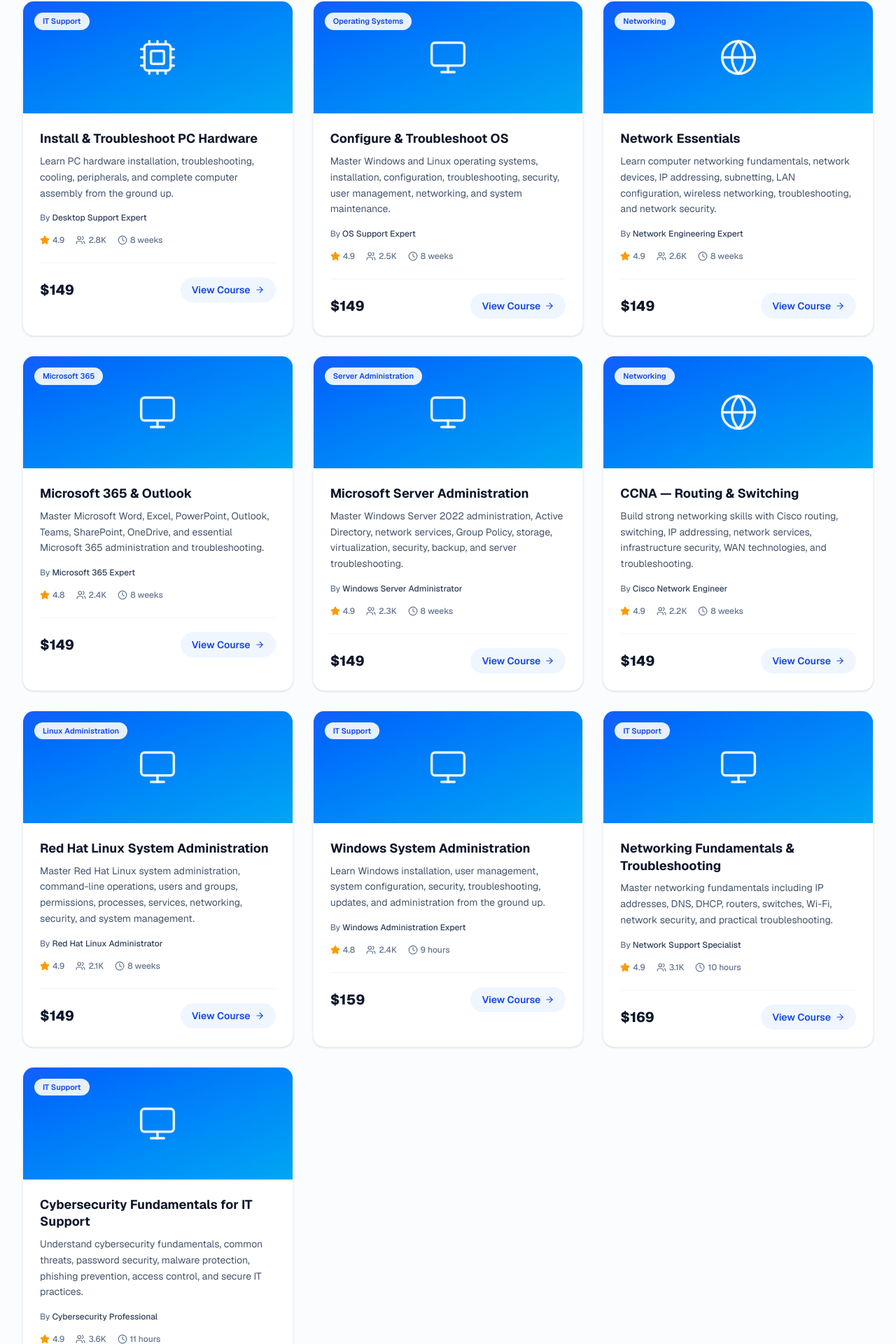
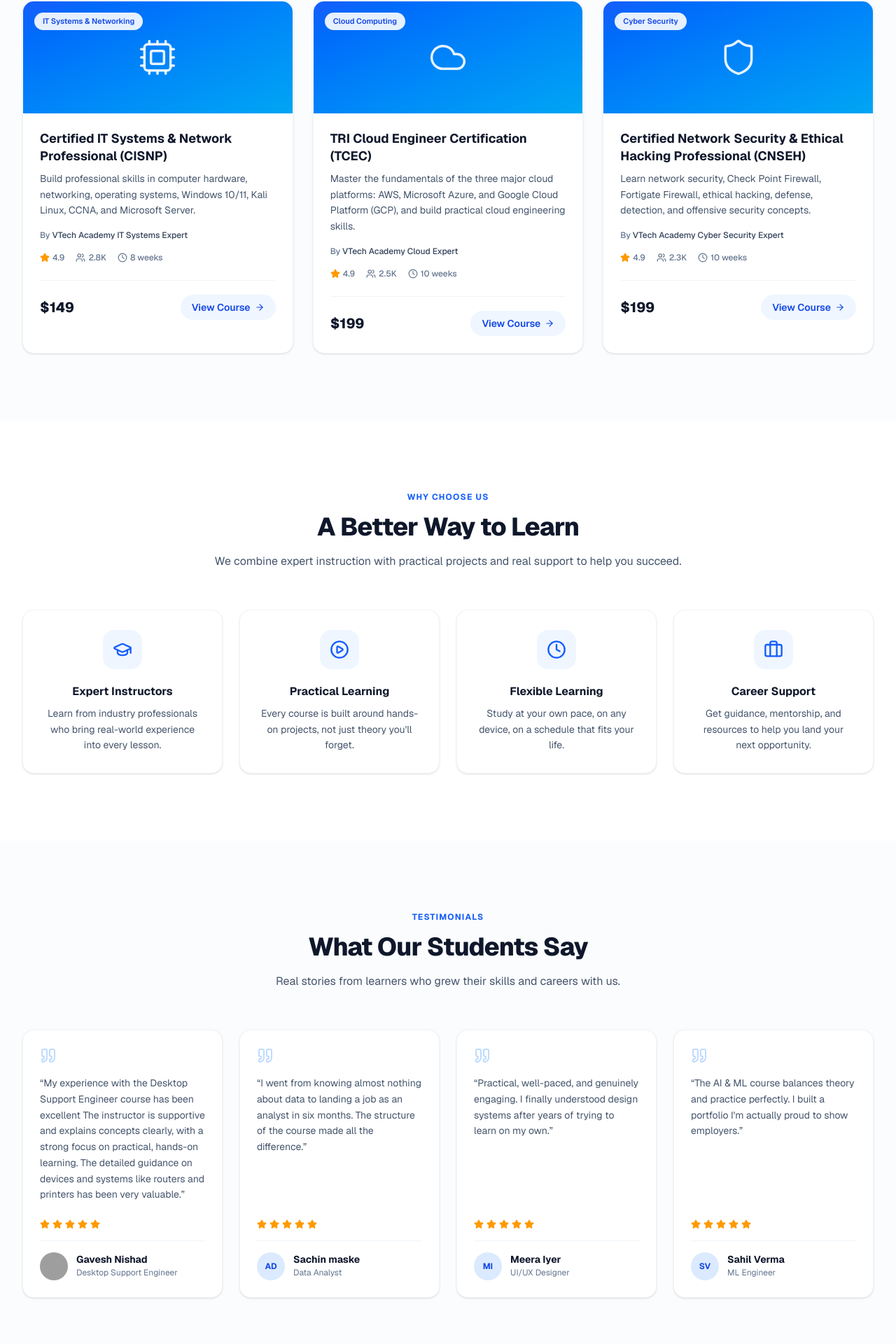
Before and after one commit to Shivanshu666/StackXAcademy, a Next.js app: page / in a window 1280 px wide. Shown: the part 2021-3941 px from the top of the page at 70% size. Built offline with nearby package versions, Linux system fonts and the light colour scheme; grey boxes are pictures that could not be loaded.

Commit message:
Update StackX Academy

```diff
--- a/app/page.tsx
+++ b/app/page.tsx
@@ -1,6 +1,6 @@
 "use client";
 
-import { Globe } from "lucide-react";
+import { Cloud, Globe, Shield } from "lucide-react";
 import { useEffect, useState } from "react";
 import { Inter } from "next/font/google";
 import {
@@ -84,134 +84,44 @@ type Course = {
 const COURSES: Course[] = [
   {
   id: 1,
-  category: "IT Support",
-  title: "Install & Troubleshoot PC Hardware",
+  category: "IT Systems & Networking",
+  title: "Certified IT Systems & Network Professional (CISNP)",
   description:
-    "Learn PC hardware installation, troubleshooting, cooling, peripherals, and complete computer assembly from the ground up.",
-  instructor: "Desktop Support Expert",
+    "Build professional skills in computer hardware, networking, operating systems, Windows 10/11, Kali Linux, CCNA, and Microsoft Server.",
+  instructor: "VTech Academy IT Systems Expert",
   rating: 4.9,
   students: "2.8K",
   duration: "8 weeks",
   price: "$149",
   icon: Cpu,
+},
 
-  },
 {
   id: 2,
-  category: "Operating Systems",
-  title: "Configure & Troubleshoot OS",
+  category: "Cloud Computing",
+  title: "TRI Cloud Engineer Certification (TCEC)",
   description:
-    "Master Windows and Linux operating systems, installation, configuration, troubleshooting, security, user management, networking, and system maintenance.",
-  instructor: "OS Support Expert",
+    "Master the fundamentals of the three major cloud platforms: AWS, Microsoft Azure, and Google Cloud Platform (GCP), and build practical cloud engineering skills.",
+  instructor: "VTech Academy Cloud Expert",
   rating: 4.9,
   students: "2.5K",
-  duration: "8 weeks",
-  price: "$149",
-  icon: Monitor,
+  duration: "10 weeks",
+  price: "$199",
+  icon: Cloud,
 },
+
 {
   id: 3,
-  category: "Networking",
-  title: "Network Essentials",
+  category: "Cyber Security",
+  title: "Certified Network Security & Ethical Hacking Professional (CNSEH)",
   description:
-    "Learn computer networking fundamentals, network devices, IP addressing, subnetting, LAN configuration, wireless networking, troubleshooting, and network security.",
-  instructor: "Network Engineering Expert",
-  rating: 4.9,
-  students: "2.6K",
-  duration: "8 weeks",
-  price: "$149",
-  icon: Globe,
-  },
-  {
-    id: 4,
-  category: "Microsoft 365",
-  title: "Microsoft 365 & Outlook",
-  description:
-    "Master Microsoft Word, Excel, PowerPoint, Outlook, Teams, SharePoint, OneDrive, and essential Microsoft 365 administration and troubleshooting.",
-  instructor: "Microsoft 365 Expert",
-  rating: 4.8,
-  students: "2.4K",
-  duration: "8 weeks",
-  price: "$149",
-  icon: Monitor,
-  },
-  {
-    id: 5,
-  category: "Server Administration",
-  title: "Microsoft Server Administration",
-  description:
-    "Master Windows Server 2022 administration, Active Directory, network services, Group Policy, storage, virtualization, security, backup, and server troubleshooting.",
-  instructor: "Windows Server Administrator",
+    "Learn network security, Check Point Firewall, Fortigate Firewall, ethical hacking, defense, detection, and offensive security concepts.",
+  instructor: "VTech Academy Cyber Security Expert",
   rating: 4.9,
   students: "2.3K",
-  duration: "8 weeks",
-  price: "$149",
-  icon: Monitor,
-  },
-  {
-    id: 6,
-  category: "Networking",
-  title: "CCNA — Routing & Switching",
-  description:
-    "Build strong networking skills with Cisco routing, switching, IP addressing, network services, infrastructure security, WAN technologies, and troubleshooting.",
-  instructor: "Cisco Network Engineer",
-  rating: 4.9,
-  students: "2.2K",
-  duration: "8 weeks",
-  price: "$149",
-  icon: Globe,
-  },
-  {
-  id: 7,
-  category: "Linux Administration",
-  title: "Red Hat Linux System Administration",
-  description:
-    "Master Red Hat Linux system administration, command-line operations, users and groups, permissions, processes, services, networking, security, and system management.",
-  instructor: "Red Hat Linux Administrator",
-  rating: 4.9,
-  students: "2.1K",
-  duration: "8 weeks",
-  price: "$149",
-  icon: Monitor,
-  },
-  {
-  id: 8,
-  category: "IT Support",
-  title: "Windows System Administration",
-  description:
-    "Learn Windows installation, user management, system configuration, security, troubleshooting, updates, and administration from the ground up.",
-  instructor: "Windows Administration Expert",
-  rating: 4.8,
-  students: "2.4K",
-  duration: "9 hours",
-  price: "$159",
-  icon: Monitor,
-},
-{
-  id: 9,
-  category: "IT Support",
-  title: "Networking Fundamentals & Troubleshooting",
-  description:
-    "Master networking fundamentals including IP addresses, DNS, DHCP, routers, switches, Wi-Fi, network security, and practical troubleshooting.",
-  instructor: "Network Support Specialist",
-  rating: 4.9,
-  students: "3.1K",
-  duration: "10 hours",
-  price: "$169",
-  icon: Monitor,
-},
-{
-  id: 10,
-  category: "IT Support",
-  title: "Cybersecurity Fundamentals for IT Support",
-  description:
-    "Understand cybersecurity fundamentals, common threats, password security, malware protection, phishing prevention, access control, and secure IT practices.",
-  instructor: "Cybersecurity Professional",
-  rating: 4.9,
-  students: "3.6K",
-  duration: "11 hours",
-  price: "$179",
-  icon: Monitor,
+  duration: "10 weeks",
+  price: "$199",
+  icon: Shield,
 },
 
 ];
@@ -247,14 +157,15 @@ const WHY_CHOOSE_US = [
 
 const TESTIMONIALS = [
   {
-    name: "Priya Nair",
-    role: "Frontend Developer",
+    name: "Gavesh Nishad",
+    role: "Desktop Support Engineer",
     quote:
-      "The Full Stack course completely changed my career path. The projects felt real, and the instructors actually cared about my progress.",
-    initials: "PN",
+      "My experience with the Desktop Support Engineer course has been excellent The instructor is supportive and explains concepts clearly, with a strong focus on practical, hands-on learning. The detailed guidance on devices and systems like routers and printers has been very valuable.",
+    initials: "GN",
+    photo: "/public/gavesh.jpeg",
   },
   {
-    name: "Arjun Desai",
+    name: "Sachin maske",
     role: "Data Analyst",
     quote:
       "I went from knowing almost nothing about data to landing a job as an analyst in six months. The structure of the course made all the difference.",
@@ -824,9 +735,11 @@ function TestimonialsSection() {
           <span className="text-xs font-bold uppercase tracking-widest text-blue-600">
             Testimonials
           </span>
+
           <h2 className="mt-3 text-3xl font-extrabold tracking-tight text-slate-900 sm:text-4xl">
             What Our Students Say
           </h2>
+
           <p className="mt-4 text-base leading-relaxed text-slate-600">
             Real stories from learners who grew their skills and careers with
             us.
@@ -840,6 +753,7 @@ function TestimonialsSection() {
               className="flex flex-col rounded-2xl border border-slate-100 bg-white p-6 shadow-sm transition-all duration-300 hover:-translate-y-1 hover:shadow-lg hover:shadow-blue-900/10"
             >
               <Quote className="h-6 w-6 text-blue-200" />
+
               <p className="mt-4 flex-1 text-sm leading-relaxed text-slate-600">
                 &ldquo;{t.quote}&rdquo;
               </p>
@@ -854,13 +768,23 @@ function TestimonialsSection() {
               </div>
 
               <div className="mt-4 flex items-center gap-3 border-t border-slate-100 pt-4">
+                {t.photo ? (
+                  <img
+                    src={t.photo}
+                    alt={t.name}
+                    className="h-10 w-10 rounded-full object-cover"
+                  />
+                ) : (
                   <span className="flex h-10 w-10 items-center justify-center rounded-full bg-blue-100 text-xs font-bold text-blue-700">
                     {t.initials}
                   </span>
+                )}
+
                 <div>
                   <p className="text-sm font-bold leading-none text-slate-900">
                     {t.name}
                   </p>
+
                   <p className="mt-1 text-xs text-slate-500">{t.role}</p>
                 </div>
               </div>
@@ -998,25 +922,14 @@ function Footer() {
                 <GraduationCap className="h-5 w-5 text-white" />
               </span>
               <span className="text-lg font-bold text-white">
-                Learn<span className="text-blue-500">ify</span>
+                Stack X <span className="text-blue-500">Academy</span>
               </span>
             </a>
             <p className="mt-4 text-sm leading-relaxed text-slate-400">
               Practical, expert-led courses that help you build real skills
               and grow your career with confidence.
             </p>
-            {/* <div className="mt-5 flex items-center gap-3">
-              {[Facebook, Twitter, Linkedin, Instagram].map((Icon, i) => (
-                <a
-                  key={i}
-                  href="#"
-                  aria-label="Social link"
-                  className="flex h-9 w-9 items-center justify-center rounded-full bg-white/5 text-slate-300 transition-colors hover:bg-blue-600 hover:text-white"
-                >
-                  <Icon className="h-4 w-4" />
-                </a>
-              ))}
-            </div> */}
+
           </div>
 
           {/* Quick links */}
@@ -1059,15 +972,15 @@ function Footer() {
             <ul className="mt-4 space-y-3 text-sm text-slate-400">
               <li className="flex items-start gap-3">
                 <Mail className="mt-0.5 h-4 w-4 flex-shrink-0 text-blue-500" />
-                hello@learnify.com
+                stackxacademy@gmail.com
               </li>
               <li className="flex items-start gap-3">
                 <Phone className="mt-0.5 h-4 w-4 flex-shrink-0 text-blue-500" />
-                +1 (555) 123-4567
+                +91 6261885954
               </li>
               <li className="flex items-start gap-3">
                 <MapPin className="mt-0.5 h-4 w-4 flex-shrink-0 text-blue-500" />
-                123 Learning Ave, San Francisco, CA
+
               </li>
               <li className="flex items-start gap-3">
                 <Headphones className="mt-0.5 h-4 w-4 flex-shrink-0 text-blue-500" />
```
Also changed, not shown: public/gavesh.jpeg (added), 1 other file (tests, documents, lock files or other folders). Lines whose indentation alone changed are shown as unchanged.
